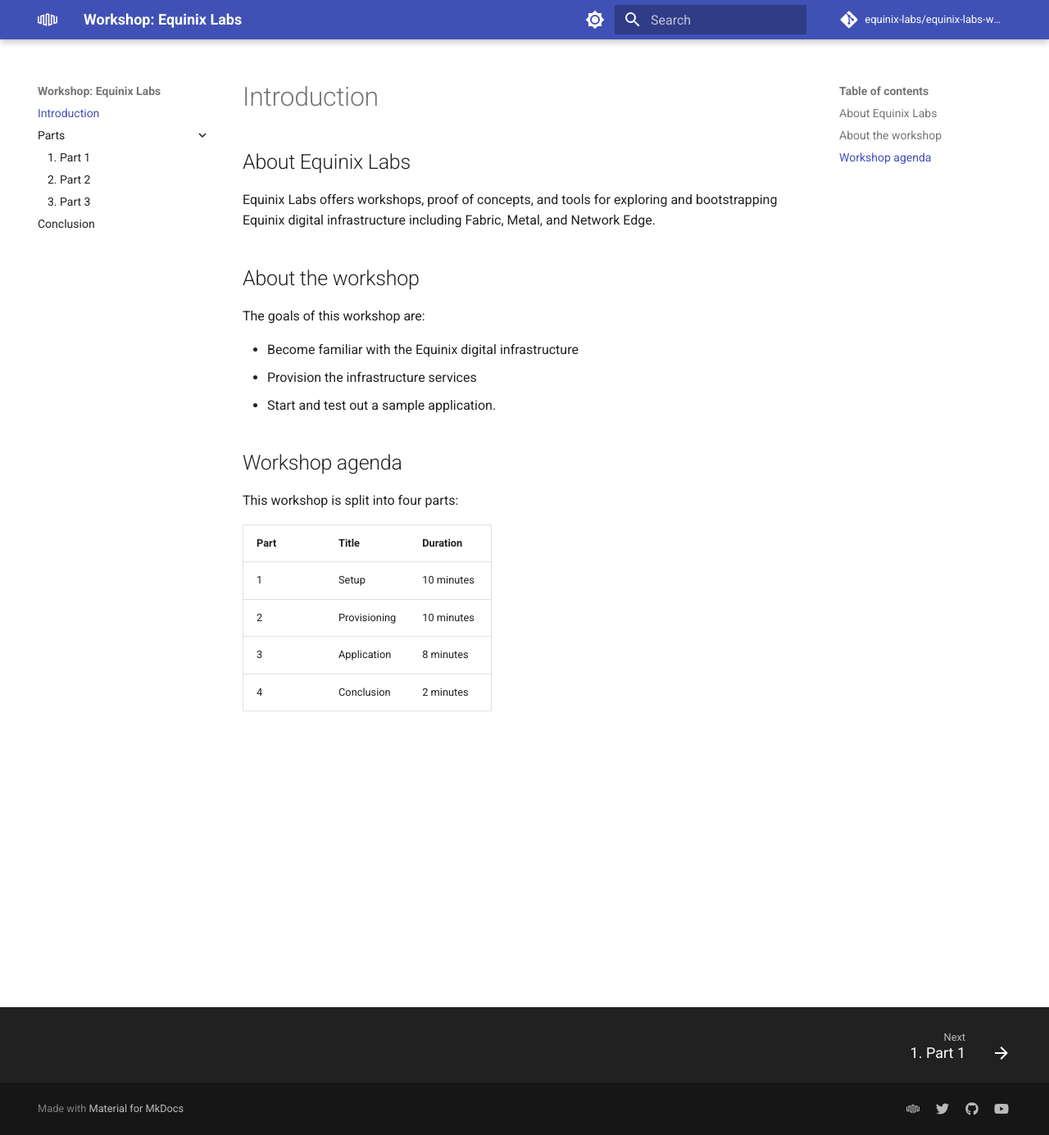
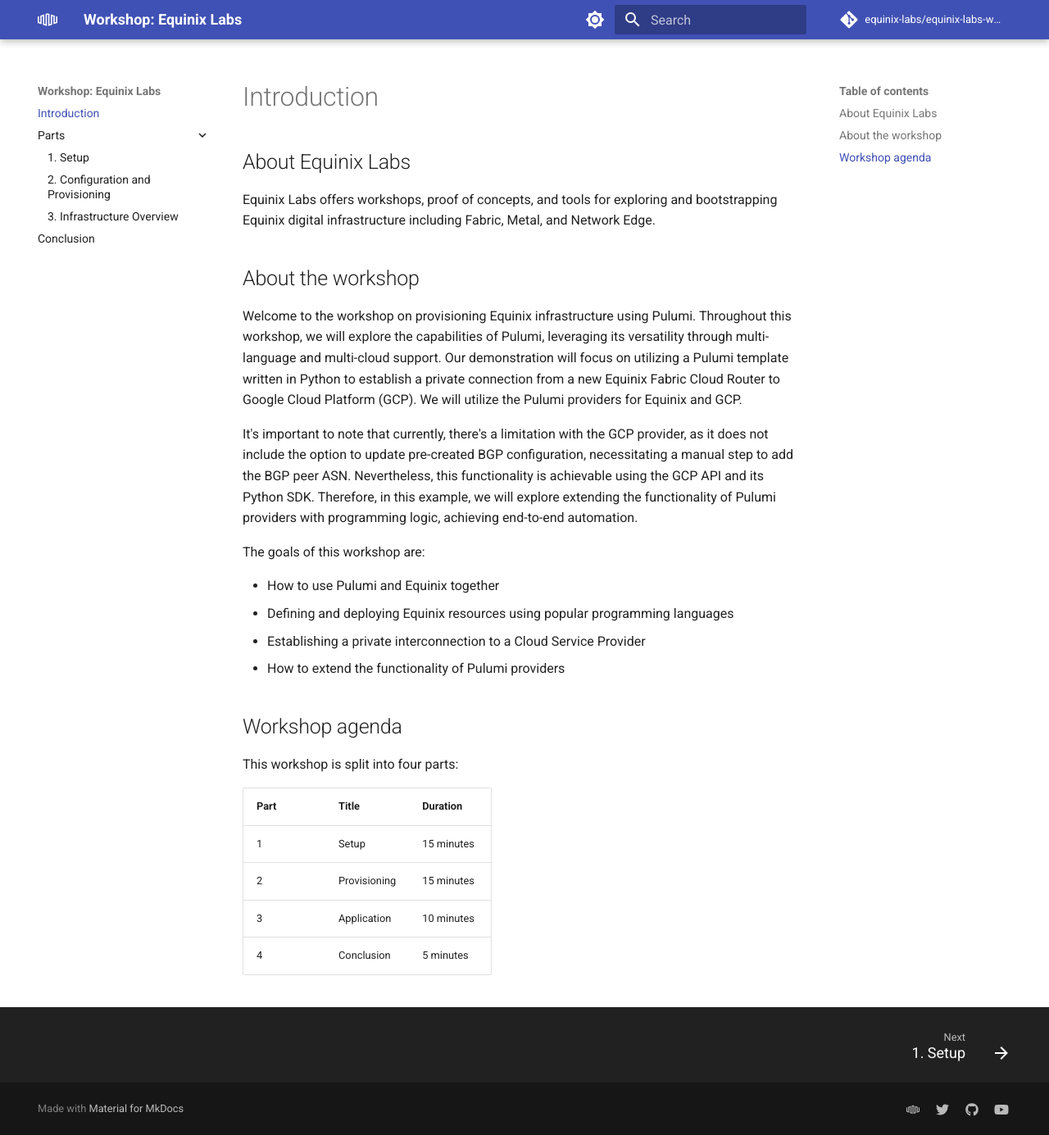
Before and after one commit to equinix-labs/pulumi-equinix-fabric-cloud-router-workshop, an MkDocs documentation site: the page built from docs/index.md, in a window 1280 px wide and 1385 px high. Shown: the whole window at 82% size. Built offline with MkDocs 1.6.1 and Material for MkDocs 9.7.7, drawn with Linux system fonts in a browser that asks for light colours; comment, search, counter and statistics services are not loaded.

Commit message:
first version
Signed-off-by: ocobleseqx <oscar.cobles@eu.equinix.com>

```diff
--- a/docs/index.md
+++ b/docs/index.md
@@ -6,11 +6,16 @@
 
 ## About the workshop
 
+Welcome to the workshop on provisioning Equinix infrastructure using Pulumi. Throughout this workshop, we will explore the capabilities of Pulumi, leveraging its versatility through multi-language and multi-cloud support. Our demonstration will focus on utilizing a Pulumi template written in Python to establish a private connection from a new Equinix Fabric Cloud Router to Google Cloud Platform (GCP). We will utilize the Pulumi providers for Equinix and GCP.
+
+It's important to note that currently, there's a limitation with the GCP provider, as it does not include the option to update pre-created BGP configuration, necessitating a manual step to add the BGP peer ASN. Nevertheless, this functionality is achievable using the GCP API and its Python SDK. Therefore, in this example, we will explore extending the functionality of Pulumi providers with programming logic, achieving end-to-end automation.
+
 The goals of this workshop are:
 
-* Become familiar with the Equinix digital infrastructure
-* Provision the infrastructure services
-* Start and test out a sample application.
+* How to use Pulumi and Equinix together
+* Defining and deploying Equinix resources using popular programming languages
+* Establishing a private interconnection to a Cloud Service Provider
+* How to extend the functionality of Pulumi providers
 
 ## Workshop agenda
 
@@ -18,7 +23,7 @@
 
 | Part | Title | Duration |
 | - | - | - |
-| 1 | Setup | 10 minutes |
-| 2 | Provisioning | 10 minutes |
-| 3 | Application | 8 minutes |
-| 4 | Conclusion | 2 minutes |
+| 1 | Setup | 15 minutes |
+| 2 | Provisioning | 15 minutes |
+| 3 | Application | 10 minutes |
+| 4 | Conclusion | 5 minutes |
--- a/mkdocs.yml
+++ b/mkdocs.yml
@@ -11,9 +11,9 @@
   - Introduction: index.md
 
   - Parts:
-      - 1. Part 1: parts/part1.md
-      - 2. Part 2: parts/part2.md
-      - 3. Part 3: parts/part3.md
+      - 1. Setup: parts/setup.md
+      - 2. Configuration and Provisioning: parts/configuration.md
+      - 3. Infrastructure Overview: parts/infrastructure_overview.md
 
   - Conclusion: parts/conclusion.md
 
```
Also changed, not shown: docs/parts/conclusion.md (+9 -9 lines), docs/parts/configuration.md (added, +57 -0 lines), docs/parts/infrastructure_overview.md (added, +54 -0 lines), docs/parts/part1.md (deleted, +0 -17 lines), docs/parts/part2.md (deleted, +0 -17 lines), docs/parts/part3.md (deleted, +0 -17 lines), docs/parts/setup.md (added, +56 -0 lines).
